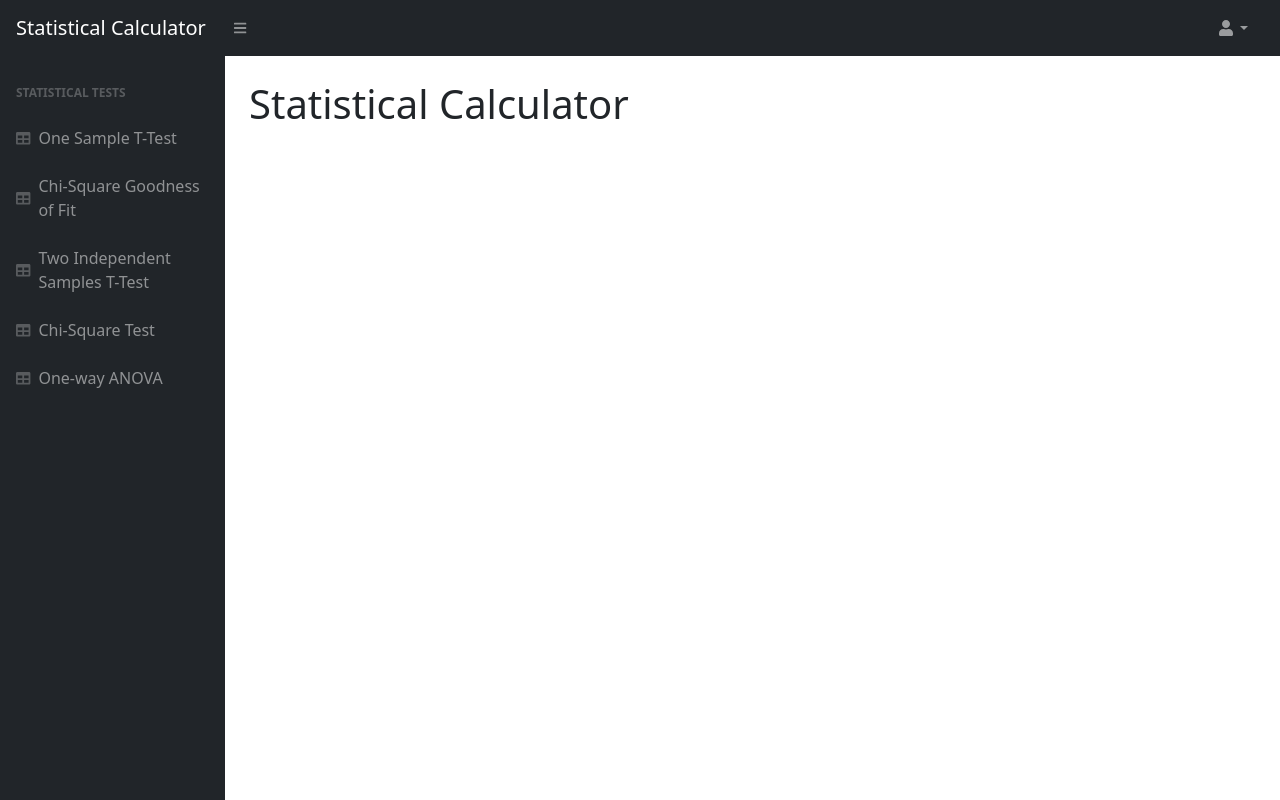
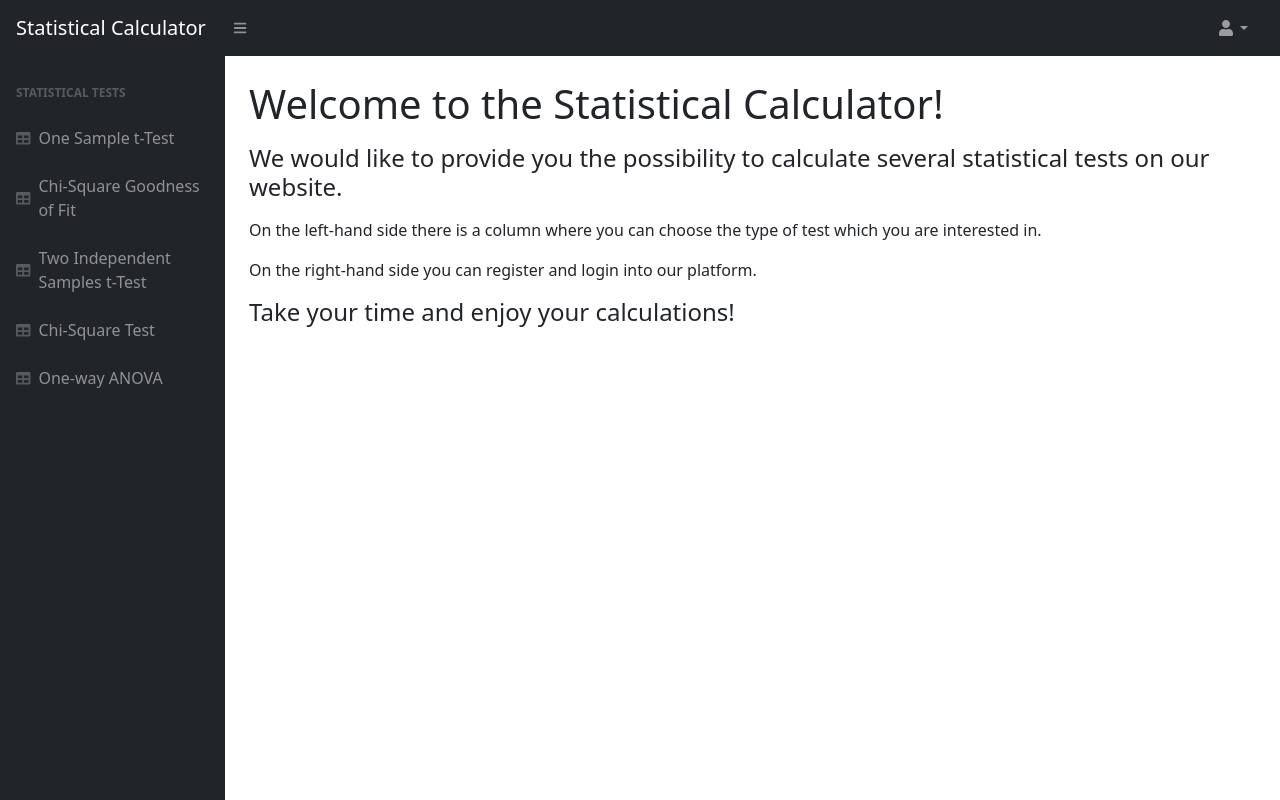
Before and after one commit to Ziolo1999/Webapp, a plain HTML site: page Webapp/index.html in a window 1280 px wide. Drawn offline with nearby package versions, Linux system fonts and the light colour scheme.

Commit message:
Zmiany wprowadzone przez MC

```diff
--- a/Webapp/index.html
+++ b/Webapp/index.html
@@ -13,7 +13,7 @@
     <body>
         <nav class="sb-topnav navbar navbar-expand navbar-dark bg-dark">
             <!-- Navbar Brand-->
-            <a class="navbar-brand ps-3" href="inedx">Statistical Calculator</a>
+            <a class="navbar-brand ps-3" href="index">Statistical Calculator</a>
             <!-- Sidebar Toggle-->
             <button class="btn btn-link btn-sm order-1 order-lg-0 me-4 me-lg-0" id="sidebarToggle" href="#!"><i class="fas fa-bars"></i></button>
             <!-- Navbar Search-->
@@ -41,7 +41,7 @@
                             <div class="sb-sidenav-menu-heading">Statistical Tests</div>
                             <a class="nav-link" href="one_sample_ttest">
                                 <div class="sb-nav-link-icon"><i class="fas fa-table"></i></div>
-                                One Sample T-Test
+                                One Sample t-Test
                             </a>
                             <a class="nav-link" href="chi_square_goodness_of_fit">
                                 <div class="sb-nav-link-icon"><i class="fas fa-table"></i></div>
@@ -49,7 +49,7 @@
                             </a>
                             <a class="nav-link" href="two_independent_samples_ttest">
                                 <div class="sb-nav-link-icon"><i class="fas fa-table"></i></div>
-                                Two Independent Samples T-Test
+                                Two Independent Samples t-Test
                             </a>
                             <a class="nav-link" href="chi_square_test">
                                 <div class="sb-nav-link-icon"><i class="fas fa-table"></i></div>
@@ -68,8 +68,13 @@
             <div id="layoutSidenav_content">
                 <main>
                     <div class="container-fluid px-4">
-                        <h1 class="mt-4">Statistical Calculator</h1>
+                        <h1 class="mt-4">Welcome to the Statistical Calculator!</h1>
+                        <p><h4>We would like to provide you the possibility to calculate several statistical tests on our website.</h4></p>
+                        <p>On the left-hand side there is a column where you can choose the type of test which you are interested in.</p>
+                        <p>On the right-hand side you can register and login into our platform.</p>
+                        <p><h4>Take your time and enjoy your calculations!</h4></p>
                         <ol class="breadcrumb mb-4">
+
                         </ol>
                     </div>
                 </main>
```
Also changed, not shown: Webapp/login.html (line endings or trailing spaces), 3 other files.
